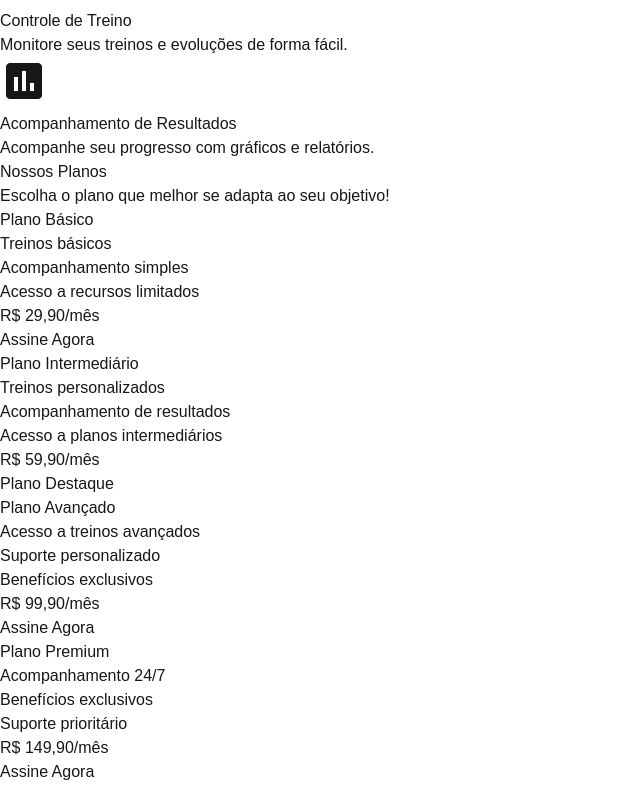
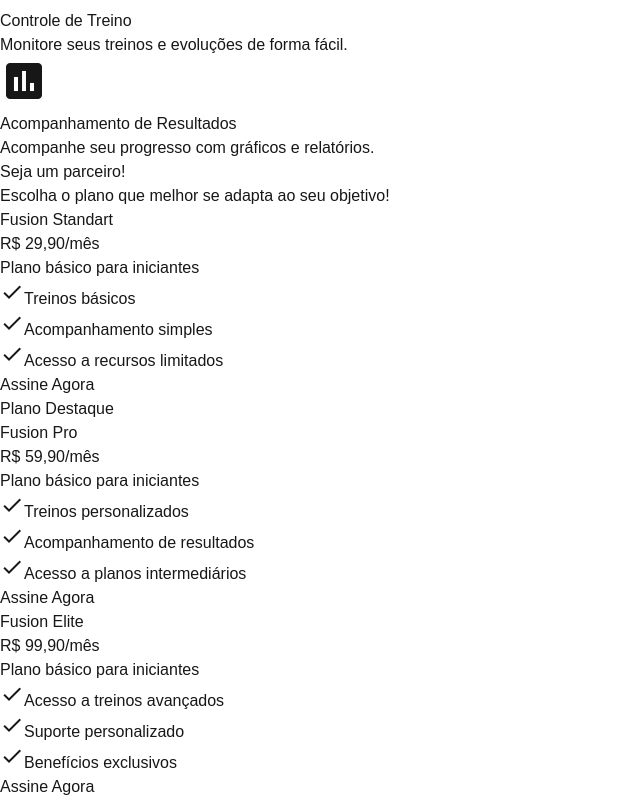
Before and after one commit to yurizzxz/Landing-Page-FitFusion, a Next.js app: page / in a window 1280 px wide. Shown: the part 991-1790 px from the top of the page, without its empty margins (0-640 px from the left). Built offline with nearby package versions, Linux system fonts and the light colour scheme.

Commit message:
fix: alteração do layout dos planos

```diff
--- a/src/app/_components/navbar/navbar.tsx
+++ b/src/app/_components/navbar/navbar.tsx
@@ -13,11 +13,12 @@ export default function Navbar() {
   return (
     <>
       <header className="fixed top-0 left-0 w-full z-50">
-        <div className="h-10 flex flex-row items-center justify-center bg-[#00bb83]">
-          <p className="text-white text-[15px]">
+        <div className="h-14 hidden sm:flex lg:h-10 flex-row items-center justify-center bg-[#00bb83]">
+          <p className="text-white text-[13px] text-center lg:text-[15px]">
             20% de desconto nos planos - Faça parte da nossa comunidade!
           </p>
         </div>
+
         <nav className="flex justify-between bg-[#090909] items-center py-7 px-6 md:px-24">
           <a href="/" aria-label="Ir para a página inicial">
             <Image
@@ -33,13 +34,13 @@ export default function Navbar() {
               onClick={toggleMenu}
               className="text-white focus:outline-none"
             >
-              <div className="w-6 h-0.5 bg-white mb-2"></div>
-              <div className="w-6 h-0.5 bg-white mb-2"></div>
+              <div className="w-6 h-0.5 bg-white mb-1"></div>
+              <div className="w-6 h-0.5 bg-white mb-1"></div>
               <div className="w-6 h-0.5 bg-white"></div>
             </button>
           </div>
 
-          <ul className="hidden md:flex gap-9 text-gray-200 hover:text-[#00bb83] transition-colors">
+          <ul className="hidden md:flex gap-9 text-gray-200">
             <li>
               <a
                 href="#home"
@@ -88,7 +89,7 @@ export default function Navbar() {
         onClick={toggleMenu}
       ></div>
       <div
-        className={`fixed top-[7rem] left-0 w-full bg-[#090909] text-white transition-transform duration-300 ease-in-out transform ${
+        className={`fixed top-[4rem] pb-4 border-b border-[#252525] left-0 w-full bg-[#090909] text-white transition-transform duration-300 ease-in-out transform ${
           isMenuOpen ? "translate-y-0" : "-translate-y-full"
         }`}
       >
--- a/src/app/_sections/about/about.tsx
+++ b/src/app/_sections/about/about.tsx
@@ -2,7 +2,7 @@ import Image from "next/image";
 
 export default function About() {
   return (
-    <main className="min-h-[calc(90vh-200px)] border-t border-b border-[#151515] bg-[#070707] text-white pt-20" id="about">
+    <main className="min-h-[calc(90vh-200px)] border-t border-b border-[#151515] bg-[#070707] text-white pt-14" id="about">
       <section className="container mt-24 flex flex-col lg:flex-row-reverse items-center justify-between mx-auto px-4">
         <article className="lg:w-1/2 mb-8 lg:mb-0">
           <header>
--- a/src/app/_sections/hero/hero.tsx
+++ b/src/app/_sections/hero/hero.tsx
@@ -5,8 +5,8 @@ export default function Hero() {
   return (
     <>
       <Navbar />
-      <section className="min-h-screen bg-[#070707] text-white pt-20" id="home">
-        <div className="container flex flex-col items-center justify-center mx-auto text-center px-6 lg:px-12 min-h-[calc(95vh-150px)]">
+      <section className="min-h-[calc(90vh-120px)] lg:min-h-screen bg-[#070707] text-white pt-20" id="home">
+        <div className="container flex flex-col items-center justify-center mx-auto text-left lg:text-center px-4 lg:px-12 min-h-[calc(95vh-150px)]">
           <div className="absolute inset-0 -z-10">
             <Image
               src="/hero-background.jpg"
@@ -17,25 +17,25 @@ export default function Hero() {
             />
           </div>
 
-          <h1 className="text-4xl lg:text-6xl font-bold leading-tight mb-6">
+          <h1 className="text-5xl md:text-center lg:text-6xl font-bold leading-tight mb-6">
             Bem-vindo ao <span className="text-[#00bb83]">FitFusion</span>!
           </h1>
 
-          <p className="text-lg lg:text-xl max-w-2xl mx-auto mb-8">
+          <p className="text-lg md:text-center lg:text-xl md:max-w-2xl mx-auto mb-8">
             Transforme sua jornada fitness com nossos programas e recursos
             especialmente criados. Comece hoje e alcance seus objetivos!
           </p>
 
-          <div className="flex flex-col w-full lg:flex-row justify-center gap-4">
+          <div className="flex flex-col w-full md:flex-row justify-center gap-4 text-center">
             <a
               href="/start"
-              className="bg-[#101010] border w-full lg:w-[15rem] border-[#252525] text-[#00bb83] px-7 py-4 rounded-full font-semibold shadow-md hover:border-[#00bb83] transition-all"
+              className="bg-[#00bb83] border w-full md:w-[15rem] border-[#252525] text-[#fff] px-7 py-4 rounded-full font-semibold shadow-md hover:border-[#00bb83] transition-all"
             >
               Começar Agora
             </a>
             <a
               href="/learn-more"
-              className="border border-[#fff] w-full lg:w-[15rem] px-7 py-4 rounded-full font-semibold hover:bg-[#101010] hover:text-[#00bb83] transition-all"
+              className="border border-[#fff] w-full md:w-[15rem] px-7 py-4 rounded-full font-semibold hover:bg-[#101010] hover:text-[#00bb83] transition-all"
             >
               Saiba Mais
             </a>
--- a/src/app/_sections/plans/plans.tsx
+++ b/src/app/_sections/plans/plans.tsx
@@ -1,9 +1,11 @@
 export default function Planos() {
   const planos = [
     {
-      title: "Plano Básico",
+      title: "Fusion Standart",
+      description: "Plano básico para iniciantes",
       price: "R$ 29,90/mês",
       highlighted: false,
+      url: "https://abrir.link/sKZeo",
       benefits: [
         "Treinos básicos",
         "Acompanhamento simples",
@@ -11,9 +13,11 @@ export default function Planos() {
       ],
     },
     {
-      title: "Plano Intermediário",
+      title: "Fusion Pro",
+      description: "Plano básico para iniciantes",
       price: "R$ 59,90/mês",
       highlighted: true,
+      url: "https://abrir.link/UKhhc",
       benefits: [
         "Treinos personalizados",
         "Acompanhamento de resultados",
@@ -21,23 +25,15 @@ export default function Planos() {
       ],
     },
     {
-      title: "Plano Avançado",
+      title: "Fusion Elite",
+      description: "Plano básico para iniciantes",
       price: "R$ 99,90/mês",
+      url: "https://abrir.link/XSmna",
       highlighted: false,
       benefits: [
         "Acesso a treinos avançados",
         "Suporte personalizado",
         "Benefícios exclusivos",
-      ],
-    },
-    {
-      title: "Plano Premium",
-      price: "R$ 149,90/mês",
-      highlighted: false,
-      benefits: [
-        "Acompanhamento 24/7",
-        "Benefícios exclusivos",
-        "Suporte prioritário",
       ],
     },
   ];
@@ -47,43 +43,60 @@ export default function Planos() {
       className="min-h-[calc(90vh-100px)] border-b border-[#151515] bg-[#070707] text-white py-16"
       id="planos"
     >
-      <div className="container px-4">
-        <header className="lg:text-center mb-16 mt-16">
-          <h1 className="text-4xl lg:text-5xl font-bold">Nossos Planos</h1>
+      <div className="container mx-auto items-center px-5">
+        <header className="lg:text-center mb-16 mt-28 lg:mt-16">
+          <h1 className="text-4xl lg:text-5xl font-bold">Seja um parceiro!</h1>
           <p className="text-lg lg:text-xl mt-4">
             Escolha o plano que melhor se adapta ao seu objetivo!
           </p>
         </header>
 
-        <div className="container mx-auto px-4 flex justify-center flex-wrap gap-6">
+        <div className="container mx-auto lg:px-4 flex justify-center flex-wrap gap-8">
           {planos.map((plano, index) => (
             <div
               key={index}
-              className={`card w-[20rem] h-[25rem] bg-[#101010] border border-[#252525] py-12 px-6 flex flex-col items- rounded-lg shadow-md ${
-                plano.highlighted ? "bg-[#00bb83] border-[#00bb83]" : ""
-              }`}
+              className={`card w-full lg:w-[23rem] h-[31rem] relative ${
+                plano.highlighted
+                  ? "bg-gradient-to-br from-[#1b1b1b] via-[#111111] to-[#0d0d0d] scale-105 border-[0.5px] border-[#00bb83] shadow-lg"
+                  : "bg-[#101010] border-[0.5px] border-[#252525] hover:border-[#00bb83] transition-all duration-200"
+              } py-12 px-5 flex flex-col items- rounded-lg`}
             >
-              <div className="mb-5">
-                <h2 className="text-2xl font-bold mb-6">{plano.title}</h2>
-                <ul className="text-left mb-4 w-full list-none space-y-2">
-                  {plano.benefits.map((benefit, i) => (
-                    <li key={i} className="text-sm">
-                      {benefit}
-                    </li>
-                  ))}
-                </ul>
+              {plano.highlighted && (
+                <div className="absolute top-0 left-0 right-0 bg-[#00bb83] text-white text-center py-2 font-bold rounded-t-lg">
+                  Plano Destaque
+                </div>
+              )}
+              <div className="mb-5 mt-8">
+                <h2 className="text-3xl font-bold mb-3">{plano.title}</h2>
+
+                <p className="text-4xl font-bold mb-5 text-[#2bd6a3]">
+                  {plano.price}
+                </p>
+                <p className="text-md mb-8">{plano.description}</p>
+
+                <div>
+                  <ul className="flex flex-col justify-center gap-2 text-left mb-4 w-full list-none space-y-2">
+                    {plano.benefits.map((benefit, i) => (
+                      <li key={i} className="text-md flex flex-row gap-2 items-center">
+                        <span
+                          className="material-icons text-[#00bb83]"
+                          style={{ fontSize: "24px" }}
+                        >
+                          check
+                        </span>
+                        <span>{benefit}</span>
+                      </li>
+                    ))}
+                  </ul>
+                </div>
               </div>
               <div className="mt-auto">
-                <p className="text-2xl font-bold mb-4">{plano.price}</p>
-                <button
-                  className={`${
-                    plano.highlighted
-                      ? "bg-[#070707] text-[#00bb83] border-[#00bb83]"
-                      : "bg-[#00bb83] text-white border-[#00bb83]"
-                  } px-6 w-full py-2 rounded-lg border transition-colors`}
+              <a
+                  href={plano.url}
+                  className="bg-[#00bb83] text-center block text-white px-6 w-full py-2 rounded-lg border border-[#00bb83] transition-colors"
                 >
-                  {plano.highlighted ? "Plano Destaque" : "Assine Agora"}
-                </button>
+                  Assine Agora
+                </a>
               </div>
             </div>
           ))}
```
